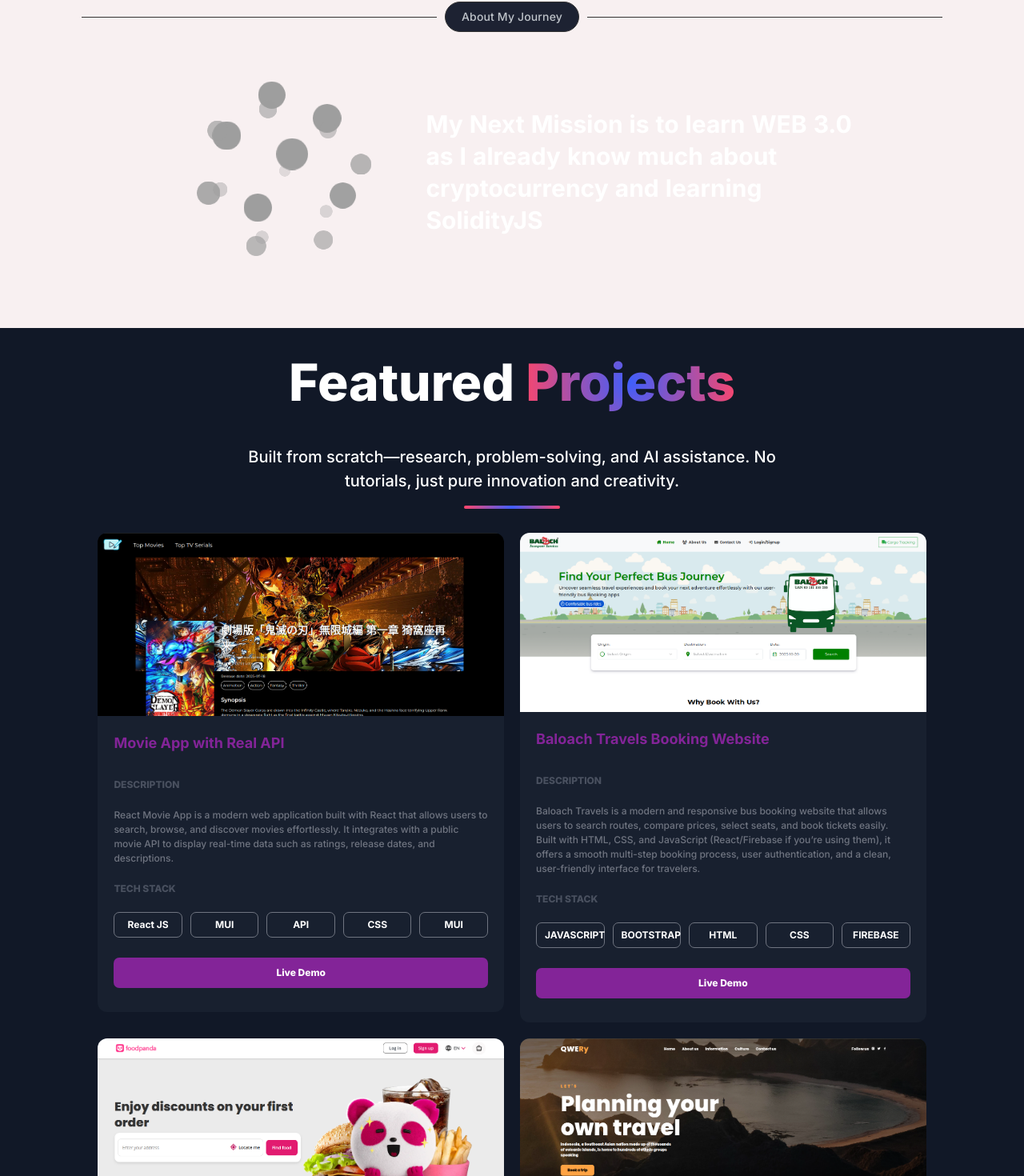
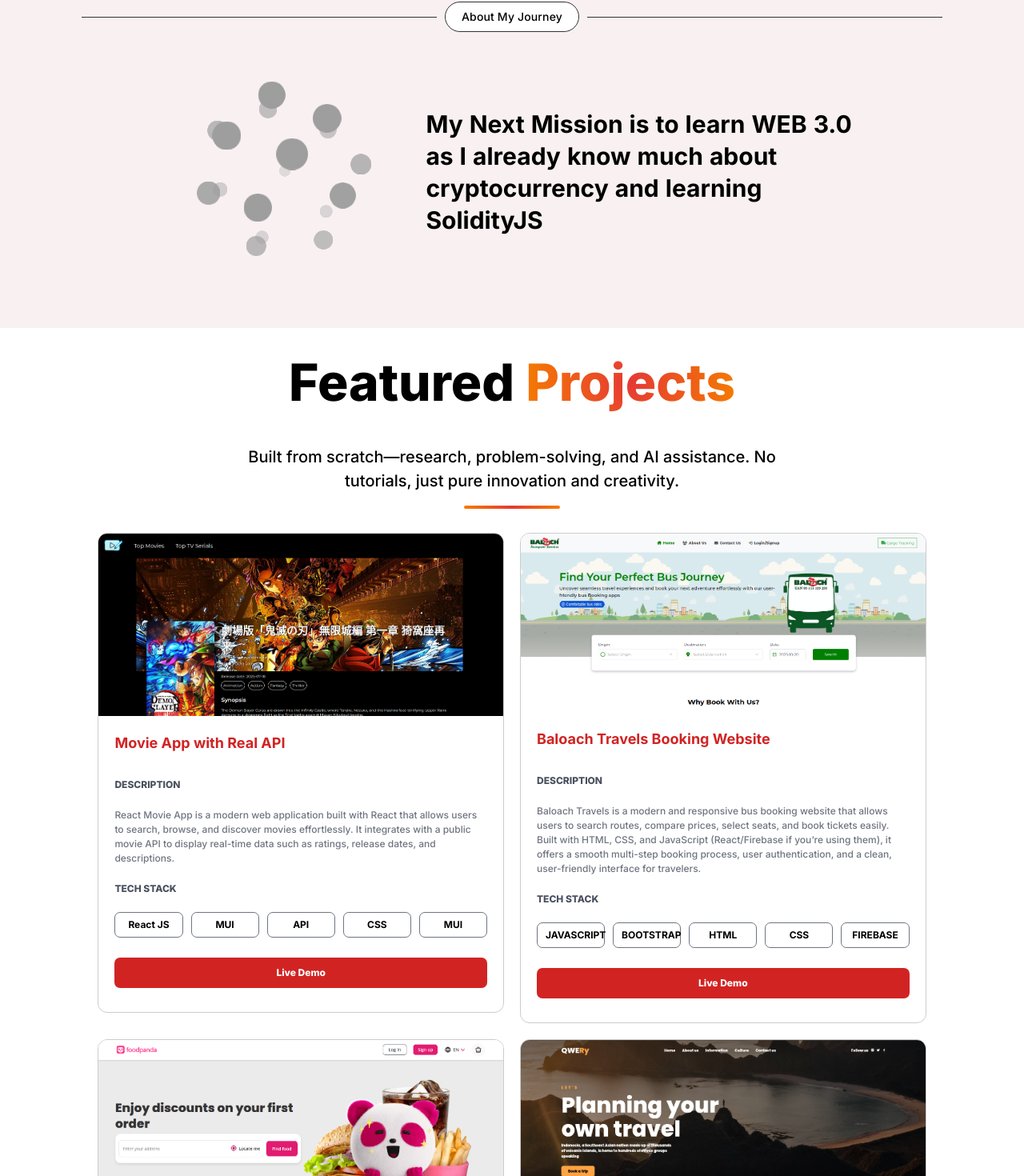
Before and after one commit to farazazeem-6/Framer-motion-website, a React (Vite) app: page / in a window 1280 px wide. Shown: the part 2509-3979 px from the top of the page at 80% size. Built offline with nearby package versions, Linux system fonts and the light colour scheme.

Commit message:
theme done

```diff
--- a/src/App.css
+++ b/src/App.css
@@ -10,6 +10,11 @@
   --skill-bg: rgb(26, 26, 46);
   --calc-box: rgb(29, 34, 50);
   --skill-hover: #1e2f46;
+  --project-box: #18202f;
+  --test-card: rgb(30, 34, 50);
+  --form-color: rgb(43, 49, 66);
+  --contact-icon: #382958;
+  --footer-color: #1a1d2e;
 
   /* Text Colors */
   --white-color: #ffffff;
@@ -38,6 +43,11 @@
 
 /* Dark Theme Variables */
 [data-theme="dark"] {
+  --footer-color: #1a1d2e;
+  --contact-icon: #382958;
+  --form-color: rgb(43, 49, 66);
+  --test-card: rgb(30, 34, 50);
+  --project-box: #18202f;
   --skill-hover: #1e2f46;
   --calc-box: rgb(29, 34, 50);
   --header-bg: rgba(21, 28, 44, 0.7);
@@ -63,6 +73,12 @@
 }
 
 [data-theme="light"] {
+  --footer-color: #1c1b26;
+  --contact-icon: #f0d6d3;
+  --form-color: #f8f7f7;
+  --not-active-btn: rgba(44, 42, 42, 0.1);
+  --test-card: #ffffff;
+  --project-box: #ffffff;
   --skill-hover: #f8f5f5;
   --calc-box: #ffffff;
   --hero-body-color: #fff;
--- a/src/components/About/About.module.css
+++ b/src/components/About/About.module.css
@@ -20,7 +20,8 @@
   border: 1px solid #333;
   padding: 8px 20px;
   border-radius: 20px;
-  background-color: rgb(29, 34, 50);
+  background-color: var(--calc-box);
+  color: var(--white-color);
 }
 @media (max-width: 950px) {
   .aboutData {
--- a/src/components/CTASection/CTA.jsx
+++ b/src/components/CTASection/CTA.jsx
@@ -39,7 +39,7 @@ const CTASection = () => {
           border:1px solid rgba(255, 255, 255, 0.1);
           margin-top:50px;
           border-radius:30px;
-           background-color: rgba(29, 34, 51);
+           background-color: var( --test-card);
         }
 
         .${styles.content} {
@@ -50,7 +50,7 @@ const CTASection = () => {
         .${styles.heading} {
           font-size: 1.4rem;
           font-weight: 900;
-          color: #ffffff;
+          color: var(--white-color);
           margin: 0 0 1.5rem 0;
           line-height: 1;
         }
@@ -91,15 +91,14 @@ const CTASection = () => {
         }
 
         .${styles.emailButton} {
-          background: rgba(255, 255, 255, 0.1);
-          color: #ffffff;
+          background: var(--not-active-btn);
+          color: var(--white-color);
           border-radius: 16px;
           padding: 11px 25px;
           font-size: 16px;
           font-weight: 600;
           cursor: pointer;
           transition: all 0.3s ease;
-          background: rgba(255, 255, 255, 0.15);
           border-color: rgba(255, 255, 255, 0.3);
           transform: translateY(-2px);
           box-shadow: 0 8px 20px rgba(255, 255, 255, 0.1);
--- a/src/components/Contact/Contact.module.css
+++ b/src/components/Contact/Contact.module.css
@@ -1,5 +1,5 @@
 .contactContainer {
-  background-color: rgba(25, 27, 49);
+  background-color: var(--skill-bg);
   backdrop-filter: blur(10px) brightness(1.1);
   padding: 20px 8% 20px;
   display: flex;
@@ -13,15 +13,15 @@
 }
 .testHeading {
   font-size: 4rem;
-  color: white;
+  color: var(--white-color);
   font-weight: 800;
 }
 .testText {
   background: #3f5efb;
   background: radial-gradient(
     circle,
-    rgba(63, 94, 251, 1) 0%,
-    rgba(252, 70, 107, 1) 100%
+    var(--gradient-blue) 0%,
+    var(--gradient-pink) 100%
   );
   -webkit-text-fill-color: transparent;
   background-clip: text;
@@ -32,7 +32,7 @@
   padding: 30px 0px;
 }
 .testInfo p {
-  color: #fff;
+  color: var(--white-color);
   font-size: 20px;
   text-align: center;
   font-weight: 500;
@@ -46,8 +46,8 @@
   height: 4px;
   background: radial-gradient(
     circle,
-    rgba(63, 94, 251, 1) 0%,
-    rgba(252, 70, 107, 1) 100%
+    var(--gradient-blue) 0%,
+    var(--gradient-pink) 100%
   );
   border-radius: 10px;
   bottom: 10px;
@@ -66,7 +66,6 @@
   .testInfo p {
     font-size: 12px;
   }
-
 }
 
 @media (max-width: 450px) {
--- a/src/components/Footer/Footer.module.css
+++ b/src/components/Footer/Footer.module.css
@@ -1,5 +1,5 @@
 .footer {
-  background-color: #1a1d2e;
+  background-color: var(--footer-color);
   color: #ffffff;
 }
 
@@ -30,7 +30,7 @@
   width: 60px;
   height: 70px;
   border-radius: 46%;
-  background-color: #2d3250;
+  background-color: var(--purple-button-color);
   border: 3px solid #7c3aed;
   flex-shrink: 0;
 }
@@ -53,7 +53,7 @@
   font-size: 12px;
   font-weight: 600;
   margin: 0;
-  color: #796898;
+  color: var(--purple-button-color);
 }
 
 .profileDescription {
@@ -166,14 +166,14 @@
 }
 
 .contactIcon {
-  background-color: #3b2859;
+  background-color: var(--contact-icon);
   border-radius: 8px;
   display: flex;
   align-items: center;
   justify-content: center;
   flex-shrink: 0;
   padding: 5px 8px;
-  color: #7c55a9;
+  color: var(--purple-button-color);
 }
 
 .contactDetails {
@@ -215,7 +215,11 @@
 }
 
 .ctaButton {
-  background: linear-gradient(90deg, #8b5cf6 0%, #ec4899 100%);
+  background: linear-gradient(
+    90deg,
+    var(--gradient-blue) 0%,
+    var(--gradient-pink) 100%
+  );
   color: #ffffff;
   border: none;
   padding: 8px 32px;
@@ -276,7 +280,7 @@
   gap: 5px;
 }
 .right i {
-  color: #754cbd;
+  color: var(--purple-button-color);
 }
 
 /* Responsive Design */
--- a/src/components/PageWrapper/PageWrapper.jsx
+++ b/src/components/PageWrapper/PageWrapper.jsx
@@ -3,7 +3,7 @@ import React from "react";
 function PageWrapper({ children }) {
   const pageWrapper = {
     paddingTop: "160px",
-    backgroundColor: "rgb(21,28,44)",
+    backgroundColor: "var(--mobile-menu-bg)",
   };
   return <div style={pageWrapper}>{children}</div>;
 }
--- a/src/components/Projectss/Project.module.css
+++ b/src/components/Projectss/Project.module.css
@@ -1,6 +1,6 @@
 .projectsOuterContainer {
   padding: 20px 8% 20px;
-  background-color: rgba(17, 24, 39);
+  background-color: var(--hero-body-color);
   backdrop-filter: blur(10px) brightness(1.1);
   display: flex;
   flex-direction: column;
@@ -8,15 +8,15 @@
 }
 .projectHeading {
   font-size: 4rem;
-  color: white;
+  color: var(--white-color);
   font-weight: 800;
 }
 .gradText {
   background: #3f5efb;
   background: radial-gradient(
     circle,
-    rgba(63, 94, 251, 1) 0%,
-    rgba(252, 70, 107, 1) 100%
+    var(--gradient-blue) 0%,
+    var(--gradient-pink) 100%
   );
   -webkit-text-fill-color: transparent;
   background-clip: text;
@@ -27,7 +27,7 @@
   padding: 30px 0px;
 }
 .projectText p {
-  color: #fff;
+  color: var(--white-color);
   font-size: 20px;
   text-align: center;
   font-weight: 500;
@@ -41,8 +41,8 @@
   height: 4px;
   background: radial-gradient(
     circle,
-    rgba(63, 94, 251, 1) 0%,
-    rgba(252, 70, 107, 1) 100%
+    var(--gradient-blue) 0%,
+    var(--gradient-pink) 100%
   );
   border-radius: 10px;
   bottom: 10px;
@@ -60,10 +60,11 @@
 .projectBox {
   display: flex;
   flex-direction: column;
-  background: #18202f;
+  background: var(--project-box);
   border-radius: 12px;
   overflow: hidden;
   transition: transform 0.3s ease;
+  border: 1px solid #ccc;
 }
 .projectBox:hover {
   transform: translateY(-5px);
@@ -75,7 +76,7 @@
 }
 
 .projectBox h1 {
-  color: #832498;
+  color: var(--purple-button-color);
   font-size: 18px;
   font-weight: 700;
   margin-bottom: 20px;
@@ -100,7 +101,7 @@
   transition: all 0.3s ease-in-out;
 }
 .techBox p:hover {
-  background-color: #1f3257;
+  /* background-color: #1f3257; */
 }
 .techBox {
   display: grid;
@@ -114,7 +115,7 @@
   border-radius: 7px;
   /* width: 100px; */
   text-align: center;
-  color: white;
+  color: var(--white-color);
   font-weight: 700;
 }
 .demoBtn {
@@ -125,7 +126,7 @@
   margin-top: 15px;
   border-radius: 7px;
   padding: 10px 20px;
-  background-color: #832498;
+  background-color: var(--purple-button-color);
   margin-bottom: 10px;
   cursor: pointer;
 }
@@ -134,7 +135,7 @@
   display: flex;
   margin-top: 40px;
   font-weight: 700;
-  color: #832498;
+   color: var(--purple-button-color);
   cursor: pointer;
   padding-bottom: 80px;
 }
--- a/src/components/ReviewCard/ReviewCard.jsx
+++ b/src/components/ReviewCard/ReviewCard.jsx
@@ -2,6 +2,7 @@ import { cn } from "../../lib/utils";
 import { Marquee } from "../../components/ui/marquee";
 import styles from "../ReviewCard/ReviewCard.module.css";
 import starImg from "../../../public/star.png";
+import { useSelector } from "react-redux";
 
 const reviews = [
   {
@@ -74,6 +75,8 @@ const ReviewCard = ({ img, name, username, body }) => {
 };
 
 export function MarqueeDemo() {
+  const theme = useSelector((state) => state.theme.mode);
+
   return (
     <div className="relative flex w-full flex-col items-center justify-center overflow-hidden">
       <Marquee pauseOnHover className="[--duration:20s]">
@@ -86,8 +89,21 @@ export function MarqueeDemo() {
           <ReviewCard key={review.username} {...review} />
         ))}
       </Marquee>
-      <div className="pointer-events-none absolute inset-y-0 left-0 w-1/4 bg-gradient-to-r from-[rgba(30,34,50)] via-[rgba(30,34,50,0.8)] to-transparent z-10"></div>
-      <div className="pointer-events-none absolute inset-y-0 right-0 w-1/4 bg-gradient-to-l from-[rgba(30,34,50)] via-[rgba(30,34,50,0.8)] to-transparent z-10"></div>
+      <div
+        className={`pointer-events-none absolute inset-y-0 left-0 w-1/4 bg-gradient-to-r z-10 ${
+          theme === "light"
+            ? "from-[rgba(255,255,255,1)] via-[rgba(255,255,255,0.8)] to-transparent"
+            : "from-[rgba(30,34,50,1)] via-[rgba(30,34,50,0.8)] to-transparent"
+        }`}
+      />
+
+      <div
+        className={`pointer-events-none absolute inset-y-0 right-0 w-1/4 bg-gradient-to-l z-10 ${
+          theme === "light"
+            ? "from-[rgba(255,255,255,1)] via-[rgba(255,255,255,0.8)] to-transparent"
+            : "from-[rgba(30,34,50,1)] via-[rgba(30,34,50,0.8)] to-transparent"
+        }`}
+      />
     </div>
   );
 }
--- a/src/components/ReviewCard/ReviewCard.module.css
+++ b/src/components/ReviewCard/ReviewCard.module.css
@@ -1,7 +1,7 @@
 .reviewCardContainer {
   border: 1px solid #525252;
   border-radius: 20px;
-  background-color: rgba(30, 34, 50);
+  background-color: var(--test-card);
   padding: 15px 30px 15px 15px;
   display: flex;
   flex-direction: column;
@@ -17,7 +17,7 @@
 }
 .cardImage {
   border-radius: 50%;
-  border: 2px solid rgb(134, 65, 134);
+  border: 2px solid var(--purple-button-color);
   padding: 6px;
   transition: all 0.3s ease;
   cursor: pointer;
@@ -32,7 +32,7 @@
   transform: scale(1.1);
 }
 .cardHeaderText {
-  color: white;
+  color: var(--white-color);
 }
 .cardName {
   font-size: 16px;
@@ -41,7 +41,7 @@
 .cardUserName {
   font-size: 14px;
   font-weight: 500;
-  color: #b97ef3;
+  color: var(--purple-button-color);
 }
 .cardFooter {
   display: flex;
@@ -60,7 +60,7 @@
 }
 .cardDetail p {
   font-size: 14px;
-  color: white;
+  color: var(--white-color);
   font-weight: 500;
 }
 
--- a/src/components/TextReveal/TextReveal.jsx
+++ b/src/components/TextReveal/TextReveal.jsx
@@ -1,12 +1,17 @@
 import { motion } from "framer-motion";
 import { useRef } from "react";
+import { useSelector } from "react-redux";
 
 export function TextRevealScroll({ text, className = "" }) {
   const words = text.split(" ");
   const containerRef = useRef(null);
+  const theme = useSelector((state) => state.theme.mode);
 
   return (
-    <div ref={containerRef} className={`min-h-[10vh] flex items-center w-full ${className}`}>
+    <div
+      ref={containerRef}
+      className={`min-h-[10vh] flex items-center w-full ${className}`}
+    >
       <div className="flex flex-wrap gap-x-2 gap-y-1 px-3 py-8 w-full max-w-full">
         {words.map((word, index) => (
           <motion.span
@@ -16,13 +21,15 @@ export function TextRevealScroll({ text, className = "" }) {
             transition={{
               duration: 0.5,
               delay: index * 0.05,
-              ease: "easeOut"
+              ease: "easeOut",
             }}
             viewport={{ once: false, amount: 0.8 }}
             className="text-[14px] sm:text-lg md:text-xl lg:text-2xl xl:text-3xl font-bold text-gray-400 inline-block"
           >
             <motion.span
-              whileInView={{ color: "#ffffff" }}
+              whileInView={{
+                color: `${theme === "light" ? "#000" : "#ffffff"}`,
+              }}
               transition={{ duration: 0.3, delay: index * 0.05 }}
               viewport={{ once: false, amount: 0.8 }}
               className="inline-block"
```
Also changed, not shown: src/components/FormComponent/Form.module.css (+15 -11 lines), src/components/Testimonials/Testimonials.module.css (+12 -12 lines).
